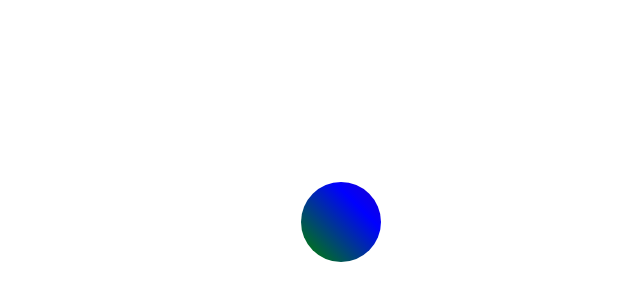
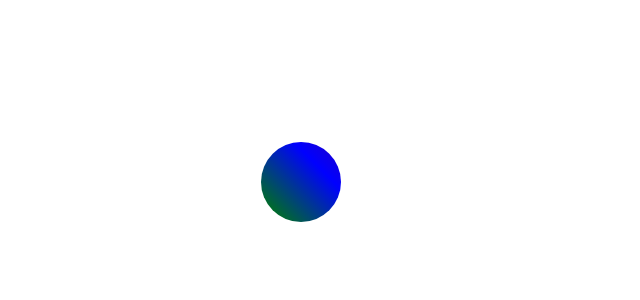
Before and after one commit to LeeSangHyeok0731/deviceorientationevent-practice, a Next.js app: page /circle in a window 1280 px wide. Shown: the part 226-526 px from the top of the page, without its empty margins (347-987 px from the left). Built offline with nearby package versions, Linux system fonts and the light colour scheme.

Commit message:
색상 변경 로직 추가 및 위치 상태 제거

```diff
--- a/src/app/circle/page.tsx
+++ b/src/app/circle/page.tsx
@@ -8,10 +8,7 @@ interface DeviceOrientationEventWithPermission extends DeviceOrientationEvent {
 }
 
 const TiltBall = () => {
-  const [position, setPosition] = useState<{ x: number; y: number }>({
-    x: 0,
-    y: 0,
-  });
+  const [color, setColor] = useState<string>("hsl(0, 100%, 50%)");
 
   const [X, setX] = useState<number>();
   const [Y, setY] = useState<number>();
@@ -21,12 +18,15 @@ const TiltBall = () => {
       const beta = event.beta ?? 0;
       const gamma = event.gamma ?? 0;
 
-      const x = Math.max(-90, Math.min(90, gamma));
-      const y = Math.max(-90, Math.min(90, beta));
+      const x = Math.min(Math.max(gamma, -90), 90); // 좌우
+      const y = Math.min(Math.max(beta, -90), 90);
       setX(x);
       setY(y);
 
-      setPosition({ x, y });
+      const hue = ((x + 90) / 180) * 360;
+      const lightness = 50 + (y / 90) * 20;
+
+      setColor(`hsl(${hue}, 100%, ${lightness}%)`);
     };
 
     const enableOrientation = async () => {
@@ -64,7 +64,7 @@ const TiltBall = () => {
       <div>{Y}</div>
       <Ball
         style={{
-          transform: `translate(${position.x * 2}px, ${position.y * 2}px)`,
+          backgroundColor: color,
         }}
       />
     </Container>
```
